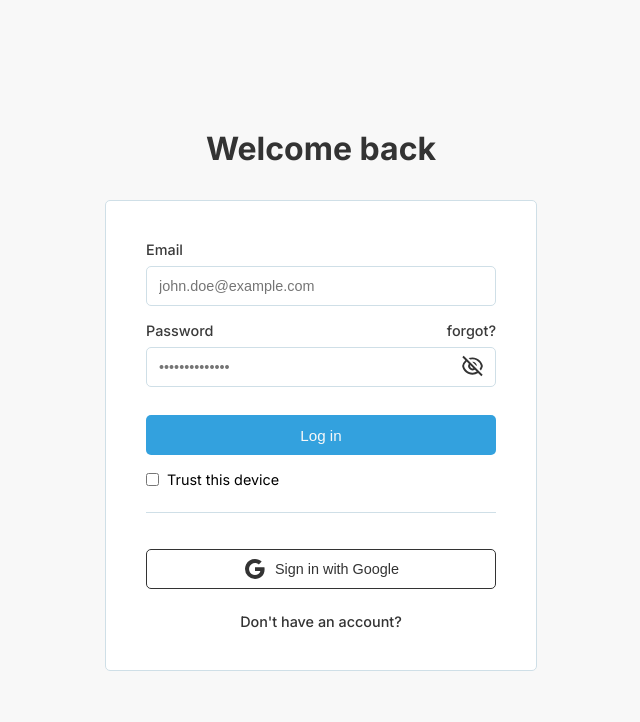
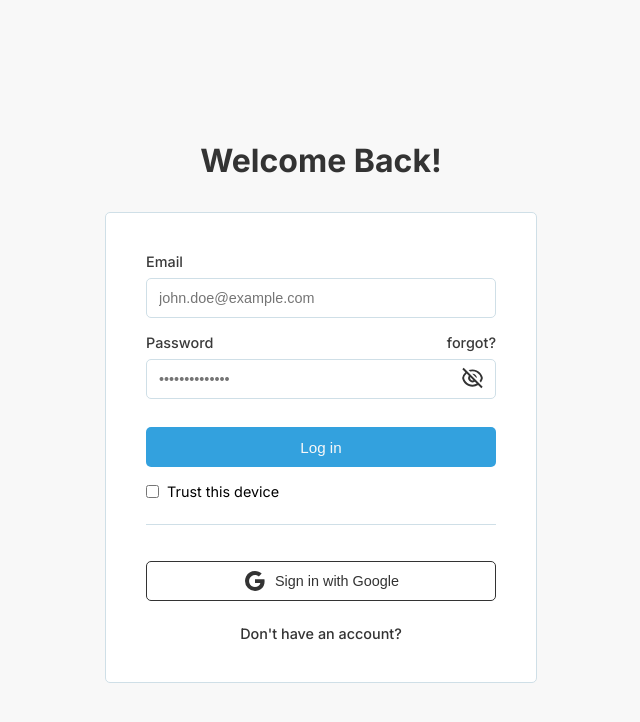
Before and after one commit to nishaj0/Ai_WallHub, a React (Vite) app in the folder client/: page /login in a window 1280 px wide. Shown: the top 722 px of the page, without its empty margins (319-959 px from the left). Built offline with nearby package versions, Linux system fonts and the light colour scheme.

Commit message:
refactor(auth): update `Login` and `SignUp` pages with `AuthPageContainer`

```diff
--- a/client/src/pages/Auth/Login/Login.jsx
+++ b/client/src/pages/Auth/Login/Login.jsx
@@ -5,6 +5,7 @@ import './login.css';
 import axios from '../../../api/axios';
 import FormError from '../../../components/FormError/FormError';
 import { GoogleSignButton, InputBox, BlueButton } from '../../../components';
+import { AuthPageContainer } from '../../../containers';
 import { setUser } from '../../../redux/user/userSlice';
 import { togglePersist } from '../../../redux/persist/persistSlice';
 
@@ -61,12 +62,8 @@ function Login() {
    };
 
    return (
-      <div className="wallHub__login">
-         <div className="wallHub__login-head">
-            <h2>Welcome back</h2>
-         </div>
-         <div className="wallHub__login-container">
-            <form onSubmit={handleSubmit}>
+      <AuthPageContainer title={'Welcome Back!'}>
+         <form className='wallHub__login-form' onSubmit={handleSubmit}>
             <InputBox
                id="wallHub__login-email"
                label={'Email'}
@@ -109,8 +106,7 @@ function Login() {
          <Link className="wallHub__login-link_signup" to={'/signup'}>
             Don't have an account?
          </Link>
-         </div>
-      </div>
+      </AuthPageContainer>
    );
 }
 
--- a/client/src/pages/Auth/Login/login.css
+++ b/client/src/pages/Auth/Login/login.css
@@ -1,47 +1,4 @@
-.wallHub__login {
-   display: flex;
-   flex-direction: column;
-   align-items: center;
-   justify-content: center;
-   min-height: 100vh;
-   background-color: var(--main-color-light);
-   position: relative;
-}
-
-.wallHub__login-logo {
-   width: 140px;
-   position: absolute;
-   top: 1rem;
-   left: var(--margin-x);
-}
-
-.wallHub__login-head {
-   display: flex;
-   align-items: center;
-   justify-content: center;
-   flex-direction: column;
-   text-align: center;
-}
-
-.wallHub__login-head h2 {
-   font-size: var(--h2-font-size);
-   font-weight: var(--font-weight-extreme);
-   color: var(--main-color-dark);
-}
-
-.wallHub__login-container {
-   display: flex;
-   align-items: center;
-   justify-content: center;
-   flex-direction: column;
-   margin-top: 2rem;
-   padding: 2.5rem;
-   border-radius: 5px;
-   background-color: #fff;
-   border: solid 1px #cfdfe7;
-}
-
-.wallHub__login-container form {
+.wallHub__login-form {
    display: flex;
    align-items: center;
    justify-content: center;
@@ -81,15 +38,12 @@
 }
 
 @media screen and (max-width: 550px) {
-   .wallHub__login-logo {
-      width: 120px;
-   }
 
    .wallHub__login-container {
       padding: 1.5rem;
    }
 
-   .wallHub__login-container form>button {
+   .wallHub__login-form>button {
       margin-top: 1.25rem;
    }
 
--- a/client/src/pages/Auth/Signup/Signup.jsx
+++ b/client/src/pages/Auth/Signup/Signup.jsx
@@ -5,6 +5,7 @@ import './signup.css';
 import axios from '../../../api/axios';
 import FormError from '../../../components/FormError/FormError';
 import { BlueButton, GoogleSignButton, InputBox } from '../../../components';
+import { AuthPageContainer } from '../../../containers';
 import { setUser } from '../../../redux/user/userSlice';
 import { togglePersist } from '../../../redux/persist/persistSlice';
 
@@ -75,12 +76,8 @@ function Signup() {
    };
 
    return (
-      <div className="wallHub__signup">
-         <div className="wallHub__signup-head">
-            <h2>Create your account</h2>
-         </div>
-         <div className="wallHub__signup-container">
-            <form onSubmit={handleSubmit}>
+      <AuthPageContainer title={'Create your account'}>
+         <form className="wallHub__signup-form" onSubmit={handleSubmit}>
             <InputBox
                id="wallHub__signup-name"
                label={'Full Name'}
@@ -163,8 +160,7 @@ function Signup() {
          <Link className="wallHub__signup-link_login" to={'/login'}>
             Already have an account?
          </Link>
-         </div>
-      </div>
+      </AuthPageContainer>
    );
 }
 
--- a/client/src/pages/Auth/Signup/signup.css
+++ b/client/src/pages/Auth/Signup/signup.css
@@ -1,48 +1,4 @@
-.wallHub__signup {
-   display: flex;
-   flex-direction: column;
-   align-items: center;
-   justify-content: center;
-   min-height: 100vh;
-   background-color: var(--main-color-light);
-   position: relative;
-}
-
-.wallHub__signup-logo {
-   width: 140px;
-   position: absolute;
-   top: 1rem;
-   left: var(--margin-x);
-}
-
-.wallHub__signup-head {
-   display: flex;
-   align-items: center;
-   justify-content: center;
-   flex-direction: column;
-   text-align: center;
-   margin-top: 2rem;
-}
-
-.wallHub__signup-head h2 {
-   font-size: var(--h2-font-size);
-   font-weight: var(--font-weight-extreme);
-   color: var(--main-color-dark);
-}
-
-.wallHub__signup-container {
-   display: flex;
-   align-items: center;
-   justify-content: center;
-   flex-direction: column;
-   margin-top: 2rem;
-   padding: 2.5rem;
-   border-radius: 5px;
-   background-color: #fff;
-   border: solid 1px #cfdfe7;
-}
-
-.wallHub__signup-container form {
+.wallHub__signup-form {
    display: flex;
    align-items: center;
    justify-content: center;
@@ -81,11 +37,7 @@
       width: 120px;
    }
 
-   .wallHub__signup-container {
-      padding: 1.5rem;
-   }
-
-   .wallHub__signup-container form > button {
+   .wallHub__signup-form>button {
       margin-top: 1.25rem;
    }
 
```
Lines whose indentation alone changed are shown as unchanged.
